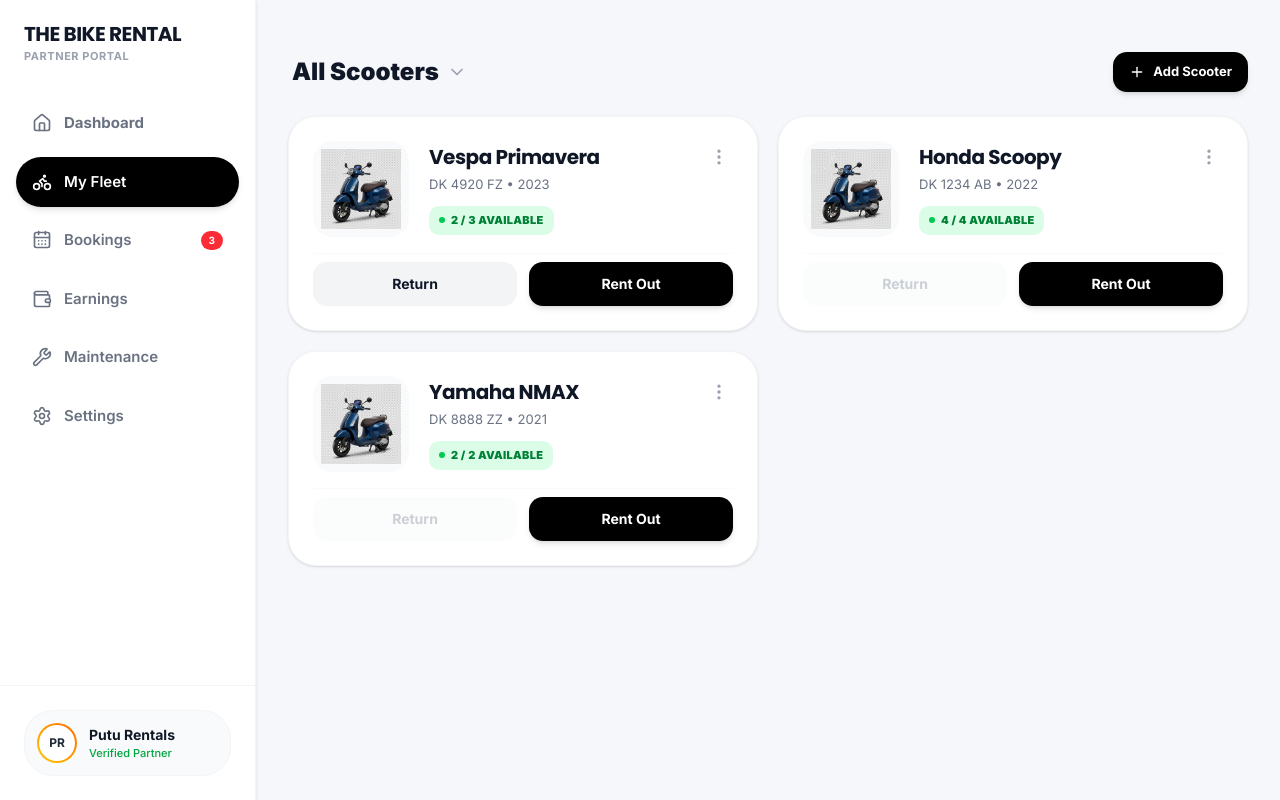
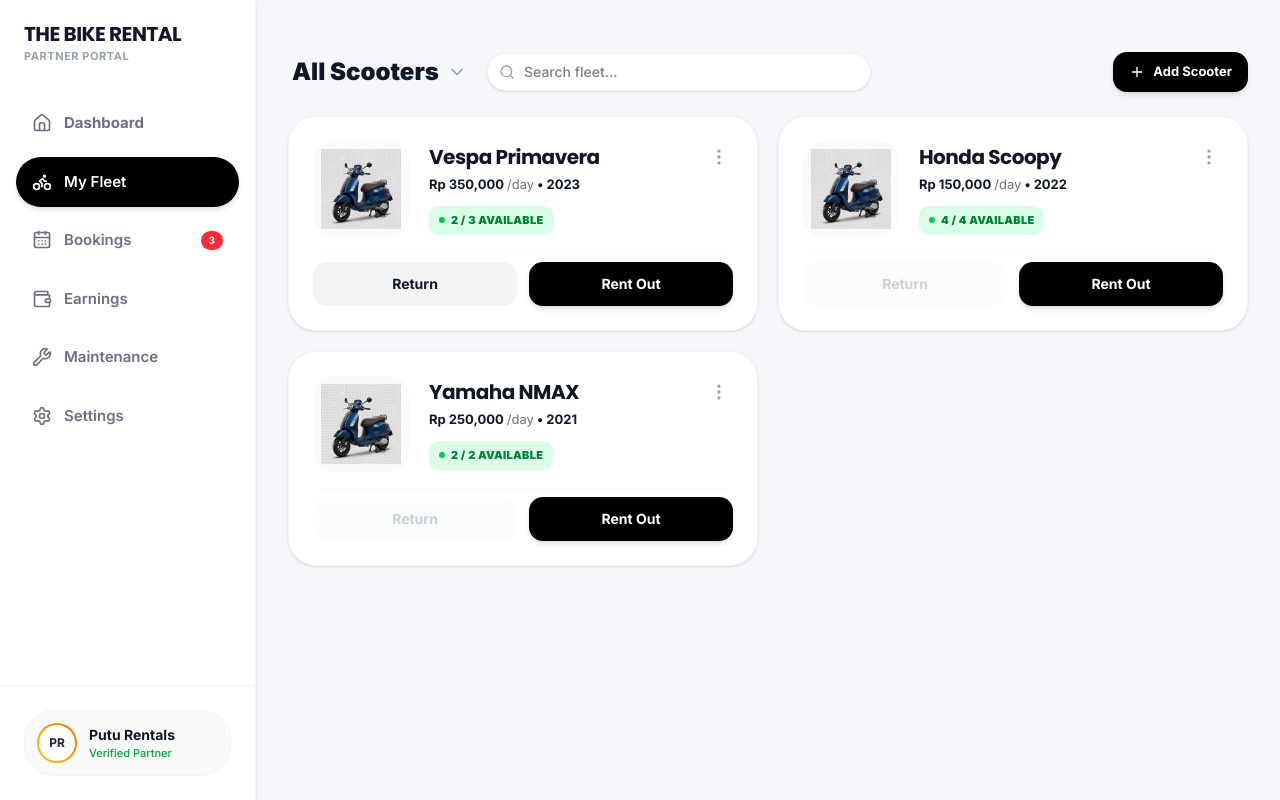
Before and after one commit to thebikerentalbali/thebikerentalbalinew, a Next.js app: page /partnerportal in a window 1280 px wide. Both pictures are taken after a click on the button "My Fleet". Built offline with nearby package versions, Linux system fonts and the light colour scheme.

Commit message:
feat: add fleet and service search, update card text, remove plate inputs

```diff
--- a/src/app/partnerportal/page.tsx
+++ b/src/app/partnerportal/page.tsx
@@ -9,14 +9,16 @@
 
   // Fleet State
   const [fleet, setFleet] = useState([
-    { id: 1, name: "Vespa Primavera", plate: "DK 4920 FZ", year: "2023", price: 350000, totalUnits: 3, availableUnits: 2 },
-    { id: 2, name: "Honda Scoopy", plate: "DK 1234 AB", year: "2022", price: 150000, totalUnits: 4, availableUnits: 4 },
-    { id: 3, name: "Yamaha NMAX", plate: "DK 8888 ZZ", year: "2021", price: 250000, totalUnits: 2, availableUnits: 2 },
+    { id: 1, name: "Vespa Primavera", year: "2023", price: 350000, totalUnits: 3, availableUnits: 2 },
+    { id: 2, name: "Honda Scoopy", year: "2022", price: 150000, totalUnits: 4, availableUnits: 4 },
+    { id: 3, name: "Yamaha NMAX", year: "2021", price: 250000, totalUnits: 2, availableUnits: 2 },
   ])
   const [fleetFilter, setFleetFilter] = useState("All")
+  const [fleetSearch, setFleetSearch] = useState("")
+  const [serviceSearch, setServiceSearch] = useState("")
   const [editingScooter, setEditingScooter] = useState<any>(null)
   const [isAddingScooter, setIsAddingScooter] = useState(false)
-  const [newScooter, setNewScooter] = useState({ name: "", brand: "", cc: "", plate: "", year: "", price: 0, priceWeekly: 0, priceMonthly: 0, totalUnits: 1, availableUnits: 1, photos: [] as string[] })
+  const [newScooter, setNewScooter] = useState({ name: "", brand: "", cc: "", year: "", price: 0, priceWeekly: 0, priceMonthly: 0, totalUnits: 1, availableUnits: 1, photos: [] as string[] })
   return (
     <div className="min-h-screen bg-[#F5F7FA] md:flex pb-28 md:pb-0">
       {/*
@@ -255,8 +257,9 @@
         </div>
         ) : activeTab === 'fleet' ? (
           <div className="p-5 md:px-8 pb-12 animate-in fade-in">
-            <div className="flex justify-between items-center mb-6">
-              <div className="relative">
+            <div className="flex flex-col sm:flex-row justify-between sm:items-center mb-6 gap-4">
+              <div className="flex items-center gap-4 flex-1">
+                <div className="relative shrink-0">
                   <select
                     value={fleetFilter}
                     onChange={(e) => setFleetFilter(e.target.value)}
@@ -269,7 +272,18 @@
                   </select>
                   <ChevronDown className="w-5 h-5 absolute right-1 top-1/2 -translate-y-1/2 pointer-events-none text-gray-400" />
                 </div>
-              <button onClick={() => setIsAddingScooter(true)} className="bg-black text-white px-4 py-2.5 rounded-[14px] text-[13px] font-bold flex items-center gap-2 hover:scale-[1.02] transition-transform shadow-md shadow-black/10">
+                <div className="relative flex-1 max-w-sm">
+                  <Search className="w-4 h-4 absolute left-3 top-1/2 -translate-y-1/2 text-gray-400" />
+                  <input
+                    type="text"
+                    placeholder="Search fleet..."
+                    value={fleetSearch}
+                    onChange={(e) => setFleetSearch(e.target.value)}
+                    className="w-full bg-white border border-gray-100 rounded-xl pl-9 pr-4 py-2 text-sm font-medium outline-none focus:border-black focus:ring-1 focus:ring-black transition-all shadow-sm"
+                  />
+                </div>
+              </div>
+              <button onClick={() => setIsAddingScooter(true)} className="bg-black text-white px-4 py-2.5 rounded-[14px] text-[13px] font-bold flex items-center gap-2 hover:scale-[1.02] transition-transform shadow-md shadow-black/10 shrink-0">
                 <Plus className="w-4 h-4" /> Add Scooter
               </button>
             </div>
@@ -293,11 +307,13 @@
                             <MoreVertical className="w-5 h-5" />
                           </button>
                         </div>
-                        <p className="text-[13px] text-gray-500 mb-3">{scooter.plate} • {scooter.year}</p>
+                        <p className="text-[13px] font-bold text-gray-900 mb-3">Rp {scooter.price.toLocaleString()} <span className="text-gray-500 font-normal">/day</span> • {scooter.year}</p>
+                        <div className="flex flex-wrap items-center gap-2 mt-1">
                           <span className={`px-2.5 py-1.5 rounded-[10px] text-[10px] md:text-[11px] font-black uppercase tracking-wide flex items-center gap-1.5 w-fit ${scooter.availableUnits > 0 ? 'bg-green-100 text-green-700' : 'bg-gray-100 text-gray-600'}`}>
                             {scooter.availableUnits > 0 ? <span className="w-1.5 h-1.5 rounded-full bg-green-500"></span> : null}
                             {scooter.availableUnits} / {scooter.totalUnits} Available
                           </span>
+                        </div>
                       </div>
                     </div>
                     {/* Action Buttons Row */}
@@ -321,9 +337,9 @@
                 )
               })}
               {fleet.filter(s => {
-                if (fleetFilter === "Available") return s.availableUnits > 0;
-                if (fleetFilter === "Rented") return s.availableUnits < s.totalUnits;
-                return true;
+                const matchesFilter = fleetFilter === "Available" ? s.availableUnits > 0 : fleetFilter === "Rented" ? s.availableUnits < s.totalUnits : true;
+                const matchesSearch = s.name.toLowerCase().includes(fleetSearch.toLowerCase());
+                return matchesFilter && matchesSearch;
               }).length === 0 && (
                 <div className="col-span-full py-12 text-center text-gray-400 font-bold">No scooters found for this filter.</div>
               )}
@@ -352,18 +368,29 @@
           </div>
         ) : activeTab === 'maintenance' ? (
           <div className="p-5 md:px-8 pb-12 animate-in fade-in">
-            <h2 className="text-2xl font-bold text-gray-900 mb-6">Maintenance Log</h2>
+            <div className="flex flex-col sm:flex-row justify-between sm:items-center mb-6 gap-4">
+              <h2 className="text-2xl font-bold text-gray-900">Maintenance Log</h2>
+              <div className="relative w-full sm:max-w-sm">
+                <Search className="w-4 h-4 absolute left-3 top-1/2 -translate-y-1/2 text-gray-400" />
+                <input
+                  type="text"
+                  placeholder="Search by plate or name..."
+                  value={serviceSearch}
+                  onChange={(e) => setServiceSearch(e.target.value)}
+                  className="w-full bg-white border border-gray-100 rounded-xl pl-9 pr-4 py-2 text-sm font-medium outline-none focus:border-black focus:ring-1 focus:ring-black transition-all shadow-sm"
+                />
+              </div>
+            </div>
             <div className="space-y-4">
-              {[1, 2].map((i) => (
+              {[
+                { name: "Yamaha NMAX", plate: "DK 1823 XA", odo: "12,450 km", oil: "10 Aug 2026", service: "15 Jul 2026" },
+                { name: "Honda Vario", plate: "DK 8899 BB", odo: "8,300 km", oil: "05 Aug 2026", service: "20 Jun 2026" }
+              ].filter(s => s.name.toLowerCase().includes(serviceSearch.toLowerCase()) || s.plate.toLowerCase().includes(serviceSearch.toLowerCase())).map((scooter, i) => (
                 <div key={i} className="bg-white p-5 rounded-3xl border border-gray-100 shadow-sm">
                   <div className="flex items-center gap-4 mb-4">
-                    <div className="w-14 h-14 bg-gray-50 rounded-2xl p-1 shrink-0">
-                      {/* eslint-disable-next-line @next/next/no-img-element */}
-                      <img src="/images/scooter.png" alt="Scooter" className="w-full h-full object-contain" />
-                    </div>
                     <div>
-                      <h3 className="font-bold text-gray-900">Yamaha NMAX</h3>
-                      <p className="text-xs text-gray-500">DK 1823 XA</p>
+                      <h3 className="font-bold text-gray-900">{scooter.name}</h3>
+                      <p className="text-xs text-gray-500 font-bold mt-0.5">{scooter.plate}</p>
                     </div>
                     <button className="ml-auto bg-gray-100 hover:bg-gray-200 text-black px-3 py-1.5 rounded-full text-xs font-bold transition-colors">
                       Update Log
@@ -372,19 +399,25 @@
                   <div className="grid grid-cols-3 gap-2 border-t border-gray-50 pt-4">
                     <div>
                       <p className="text-[10px] text-gray-500 font-semibold uppercase mb-1">Odometer</p>
-                      <p className="text-sm font-bold text-gray-900">12,450 km</p>
+                      <p className="text-sm font-bold text-gray-900">{scooter.odo}</p>
                     </div>
                     <div>
                       <p className="text-[10px] text-gray-500 font-semibold uppercase mb-1">Last Oil Change</p>
-                      <p className="text-sm font-bold text-gray-900">10 Aug 2026</p>
+                      <p className="text-sm font-bold text-gray-900">{scooter.oil}</p>
                     </div>
                     <div>
                       <p className="text-[10px] text-gray-500 font-semibold uppercase mb-1">Last Service</p>
-                      <p className="text-sm font-bold text-gray-900">15 Jul 2026</p>
+                      <p className="text-sm font-bold text-gray-900">{scooter.service}</p>
                     </div>
                   </div>
                 </div>
               ))}
+              {[
+                { name: "Yamaha NMAX", plate: "DK 1823 XA", odo: "12,450 km", oil: "10 Aug 2026", service: "15 Jul 2026" },
+                { name: "Honda Vario", plate: "DK 8899 BB", odo: "8,300 km", oil: "05 Aug 2026", service: "20 Jun 2026" }
+              ].filter(s => s.name.toLowerCase().includes(serviceSearch.toLowerCase()) || s.plate.toLowerCase().includes(serviceSearch.toLowerCase())).length === 0 && (
+                <div className="py-12 text-center text-gray-400 font-bold">No records found.</div>
+              )}
             </div>
           </div>
         ) : activeTab === 'profile' || activeTab === 'settings' ? (
@@ -464,15 +497,9 @@
                       <input type="text" placeholder="e.g. 155cc" value={newScooter.cc} onChange={e => setNewScooter({...newScooter, cc: e.target.value})} className="w-full bg-gray-50 border border-gray-100 rounded-[16px] px-4 py-3.5 text-sm font-bold outline-none focus:ring-2 focus:ring-black/5" />
                     </div>
                   </div>
-                  <div className="grid grid-cols-2 gap-4">
-                    <div>
-                      <label className="block text-xs font-bold text-gray-500 uppercase tracking-wide mb-1.5">Plate Prefix</label>
-                      <input type="text" placeholder="e.g. DK" value={newScooter.plate} onChange={e => setNewScooter({...newScooter, plate: e.target.value})} className="w-full bg-gray-50 border border-gray-100 rounded-[16px] px-4 py-3.5 text-sm font-bold outline-none focus:ring-2 focus:ring-black/5" />
-                    </div>
                   <div>
                     <label className="block text-xs font-bold text-gray-500 uppercase tracking-wide mb-1.5">Year</label>
                     <input type="text" placeholder="2024" value={newScooter.year} onChange={e => setNewScooter({...newScooter, year: e.target.value})} className="w-full bg-gray-50 border border-gray-100 rounded-[16px] px-4 py-3.5 text-sm font-bold outline-none focus:ring-2 focus:ring-black/5" />
-                    </div>
                   </div>
                 </div>
 
@@ -505,7 +532,7 @@
                       if(!newScooter.name) return;
                       setFleet([...fleet, { ...newScooter, id: Date.now(), availableUnits: newScooter.totalUnits }]);
                       setIsAddingScooter(false);
-                      setNewScooter({ name: "", brand: "", cc: "", plate: "", year: "", price: 0, priceWeekly: 0, priceMonthly: 0, totalUnits: 1, availableUnits: 1, photos: [] });
+                      setNewScooter({ name: "", brand: "", cc: "", year: "", price: 0, priceWeekly: 0, priceMonthly: 0, totalUnits: 1, availableUnits: 1, photos: [] });
                     }}
                     className="w-full bg-black text-white rounded-[20px] py-4 font-black text-lg hover:scale-[1.01] shadow-xl shadow-black/10 transition-transform">
                     Publish
@@ -541,10 +568,6 @@
                   </div>
                 </div>
                 <div className="grid grid-cols-2 gap-4">
-                  <div>
-                    <label className="block text-xs font-bold text-gray-500 uppercase tracking-wide mb-1.5">Plate</label>
-                    <input type="text" value={editingScooter.plate} onChange={e => setEditingScooter({...editingScooter, plate: e.target.value})} className="w-full bg-gray-50 border border-gray-100 rounded-[16px] px-4 py-3.5 text-sm font-bold outline-none focus:ring-2 focus:ring-black/5" />
-                  </div>
                   <div>
                     <label className="block text-xs font-bold text-gray-500 uppercase tracking-wide mb-1.5">Year</label>
                     <input type="text" value={editingScooter.year} onChange={e => setEditingScooter({...editingScooter, year: e.target.value})} className="w-full bg-gray-50 border border-gray-100 rounded-[16px] px-4 py-3.5 text-sm font-bold outline-none focus:ring-2 focus:ring-black/5" />
```
Lines whose indentation alone changed are shown as unchanged.
